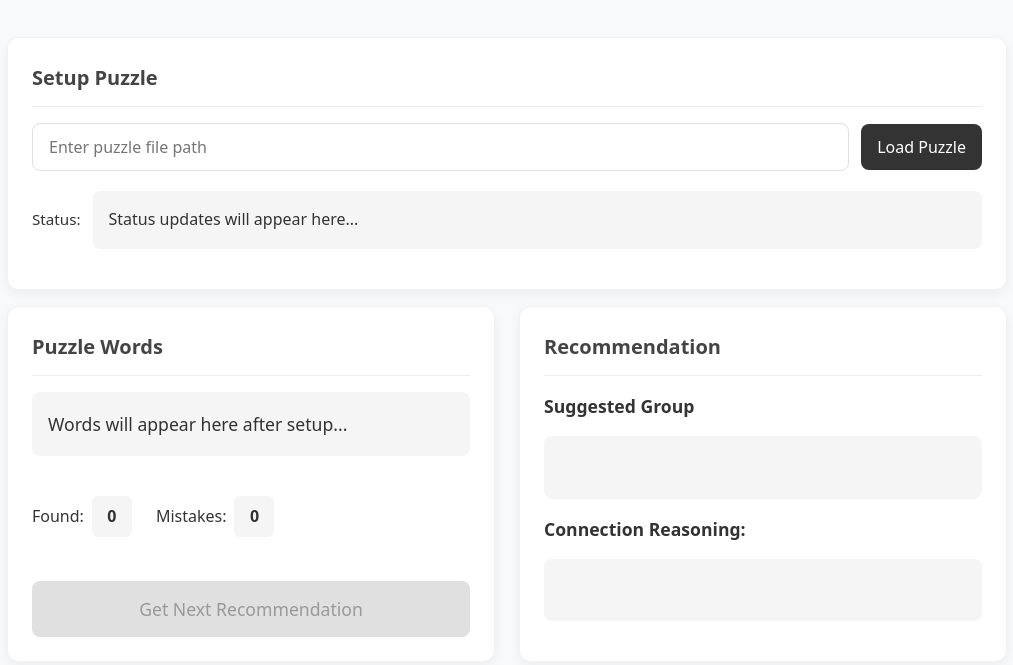
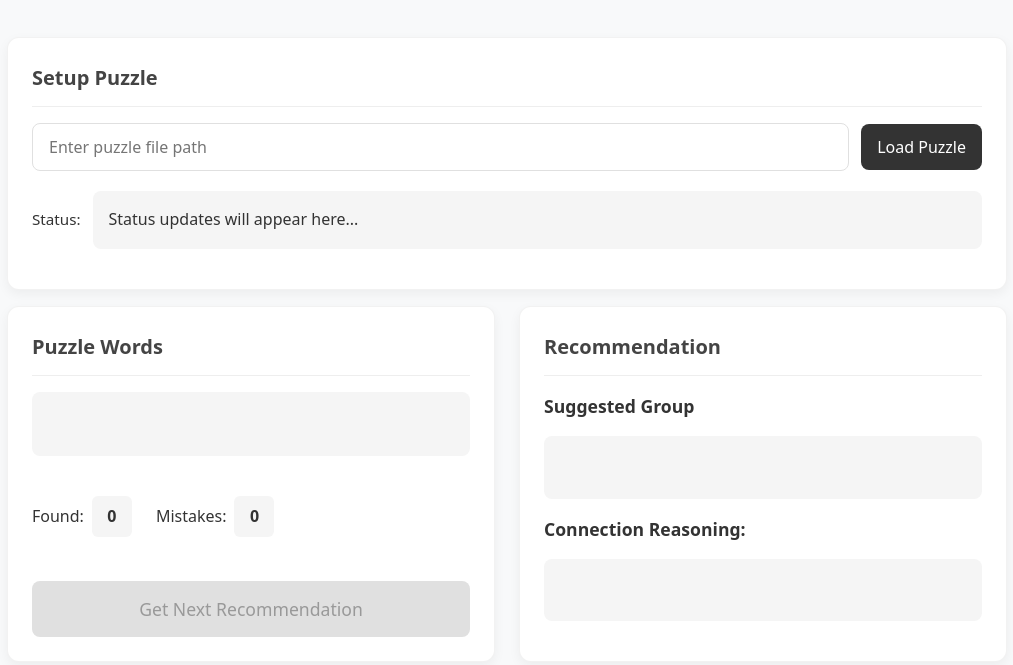
Before and after one commit to SANNNNN-123/connections_solver_agent, a plain HTML site: page webapp/index.html in a window 1280 px wide. Shown: the part 135-800 px from the top of the page, without its empty margins (133-1146 px from the left). Drawn offline with nearby package versions, Linux system fonts and the light colour scheme.

Commit message:
add readme

```diff
--- a/webapp/index.html
+++ b/webapp/index.html
@@ -466,7 +466,6 @@
                     <h2>Puzzle Words</h2>
                 </div>
                 <div class="words-display" id="words-remaining-display">
-                    Words will appear here after setup...
                 </div>
                 <textarea id="words-remaining" rows="2" style="display: none;"></textarea>
 
```
Also changed, not shown: 2 other files.
